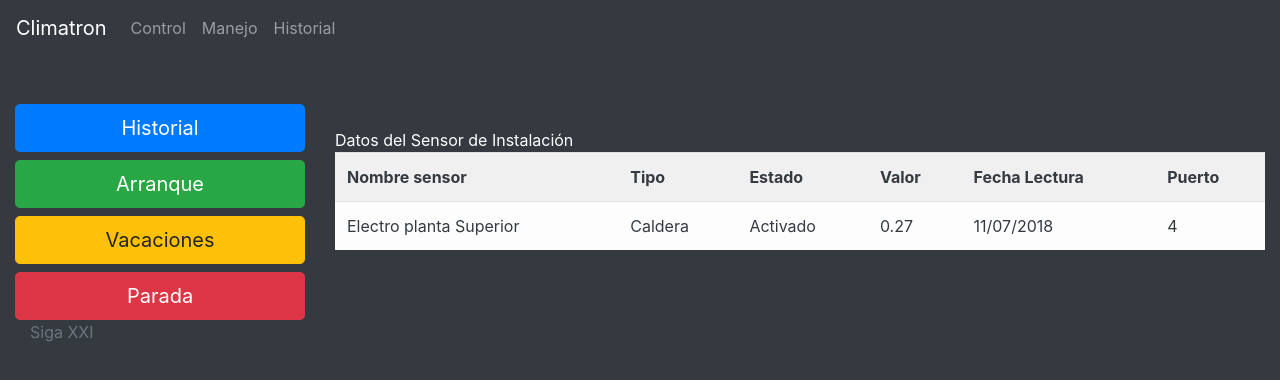
After one commit to Siga21/climatron, a Django app: page /sensor_instalacion_detalle/1/ in a window 1280 px wide. The commit adds this page. Shown: the top 380 px of the page. Run offline with Django 3.2, Linux system fonts and the light colour scheme; data comes from the database, SQL or seed files in the repository; both versions use the stored data as it was after the commit; some libraries are stand-ins or nearby versions.

Commit message:
detalle sensores instalacion

```diff
--- a/climatron/clima/views.py
+++ b/climatron/clima/views.py
@@ -7,7 +7,7 @@ from django.http import HttpResponse,HttpResponseRedirect
 from django.template import RequestContext
 from datetime import datetime, timedelta
 from django.utils import timezone
-
+from django.views.generic import ListView, DetailView
 from clima.models import sensor, sensor_instalacion
 
 # Create your views here.
@@ -17,3 +17,9 @@ def home(request):
 	instalacion = sensor_instalacion.objects.order_by('tipo_sensor')
 	context = {'los_sensores': sensores , 'las_instalaciones' : instalacion}
 	return render(request, 'clima/home.html', context)
+
+#------- detalle sensores_instalacion -------------------------
+class DetalleSensores_Instalacion(DetailView):
+    model = sensor_instalacion
+
+#--------------------------------------------------------------
--- a/climatron/climatron/urls.py
+++ b/climatron/climatron/urls.py
@@ -2,14 +2,16 @@
 from django.conf.urls import url
 from django.contrib import admin
 from django.conf import settings
+from django.conf.urls.static import static
+from django.views.static import serve
 from clima import views
 from clima.views import home
-from django.conf.urls.static import static
-from django.views.static import serve
+from clima.views import DetalleSensores_Instalacion
 
 urlpatterns = [
     url(r'^admin/', admin.site.urls),
     url(r'^$', views.home, name='home'),
+    url(r'^sensor_instalacion_detalle/(?P<pk>[0-9]+)/$', DetalleSensores_Instalacion.as_view(), name = 'sensores_instalacion'),
 ]
 
 if settings.DEBUG:
--- a/climatron/templates/clima/home.html
+++ b/climatron/templates/clima/home.html
@@ -19,13 +19,13 @@
 		</a>
 		{% for instalacion in las_instalaciones %}
 			{% if instalacion.estado.codigo  == 1 %}
-            			<a href="#" class="btn btn-success btn-lg btn-block">{{ instalacion.nombre_sensor }}</a>
+            			<a href="/sensor_instalacion_detalle/{{instalacion.id}}/" class="btn btn-success btn-lg btn-block">{{ instalacion.nombre_sensor }}</a>
        			{% endif %}
 			{% if instalacion.estado.codigo  == 2 %}
-            			<a href="#" class="btn btn-secondary btn-lg btn-block">{{ instalacion.nombre_sensor }}</a>
+            			<a href="/sensor_instalacion_detalle/{{instalacion.id}}/" class="btn btn-secondary btn-lg btn-block">{{ instalacion.nombre_sensor }}</a>
             		{% endif %}
 			{% if instalacion.estado.codigo  == 0 %}
-            			<a href="#" class="btn btn-danger btn-lg btn-block">{{ instalacion.nombre_sensor }}</a>
+            			<a href="/sensor_instalacion_detalle/{{instalacion.id}}/" class="btn btn-danger btn-lg btn-block">{{ instalacion.nombre_sensor }}</a>
             		{% endif %}
 
      	   	{% endfor %}
--- /dev/null
+++ b/climatron/templates/clima/sensor_instalacion_detail.html
@@ -0,0 +1,47 @@
+{% extends "base.html" %}
+{%   load   staticfiles   %}
+
+{% block elcss %}
+
+{% endblock %}
+{% block content %}
+<br /><br />
+<div class="row">
+	<div class="col-md-3 col-lg-3">
+		<a href="#" class="btn btn-primary btn-lg btn-block">Historial</a>
+		<a href="#" class="btn btn-success btn-lg btn-block">Arranque</a>
+		<a href="#" class="btn btn-warning btn-lg btn-block">Vacaciones</a>
+		<a href="#" class="btn btn-danger btn-lg btn-block">Parada</a>
+	</div>
+	<div class="col-md-9 col-lg-9" >
+		<div class="thumbnail">
+			<br />
+			<div class="panel panel-default">
+				<div class="panel-heading">
+					Datos del Sensor de Instalación
+			   </div>
+				<div class="panel-body">
+					  <div class="table-responsive">
+						<table class="table table-striped table-light text-dark">
+						<th>Nombre sensor</th>
+						<th>Tipo</th>
+						<th>Estado</th>
+						<th>Valor</th>
+						<th>Fecha Lectura</th>
+						<th>Puerto</td>
+						<tr>
+							<td>{{ sensor_instalacion.nombre_sensor | capfirst}}</td>
+							<td>{{ sensor_instalacion.tipo_sensor | capfirst}}</td>
+							<td>{{ sensor_instalacion.estado | capfirst }}</td>
+							<td>{{ sensor_instalacion.valor }}</td>
+							<td>{{ sensor_instalacion.fecha_lectura | date:"SHORT_DATE_FORMAT" }}</td>
+							<td>{{ sensor_instalacion.puerto }}</td>
+						</tr>
+					  </table>
+					  </div>
+				</div>
+			</div>
+		</div>
+	</div>
+</div>
+{% endblock %}
```
Also changed, not shown: climatron/db.sqlite3.
